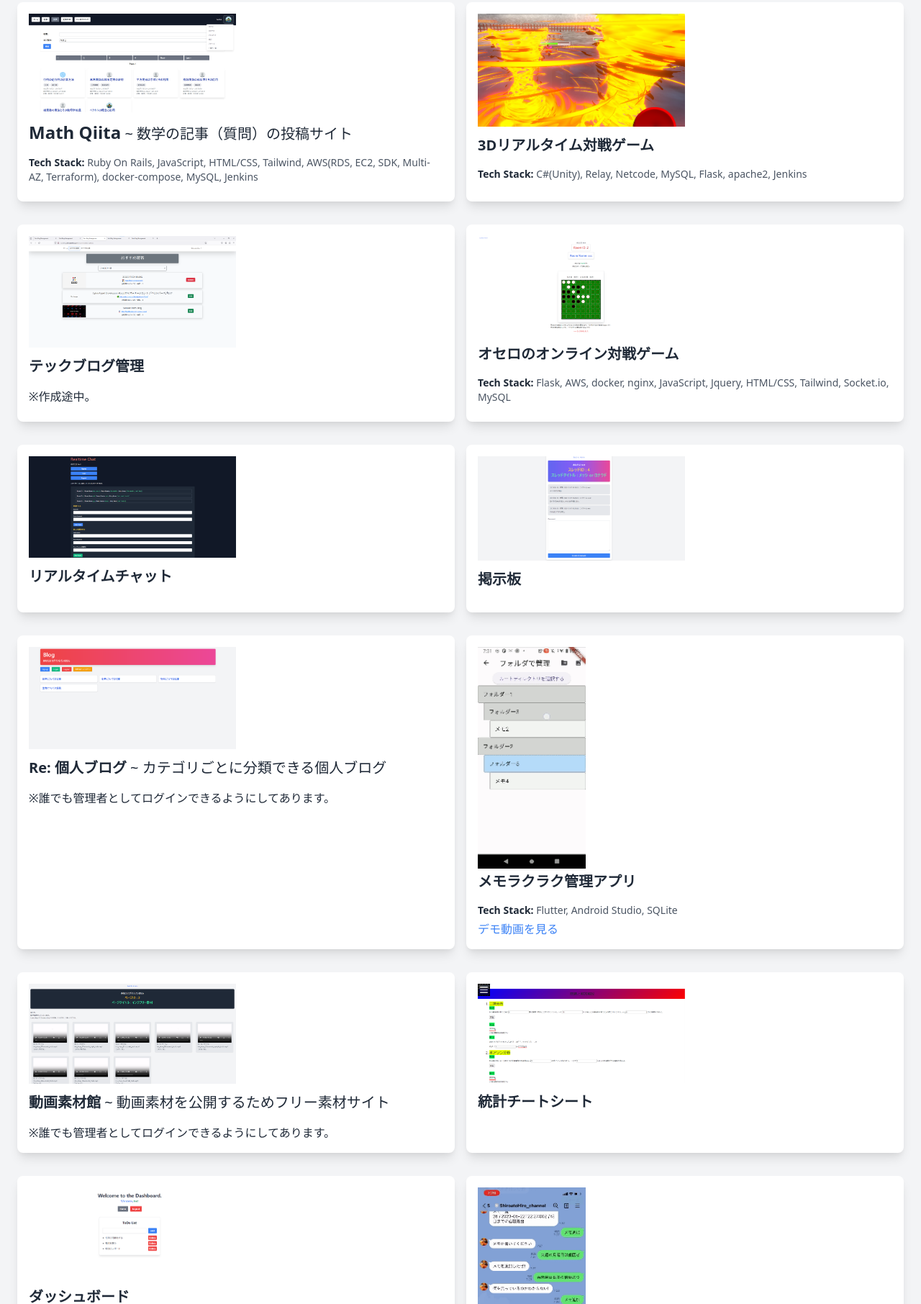
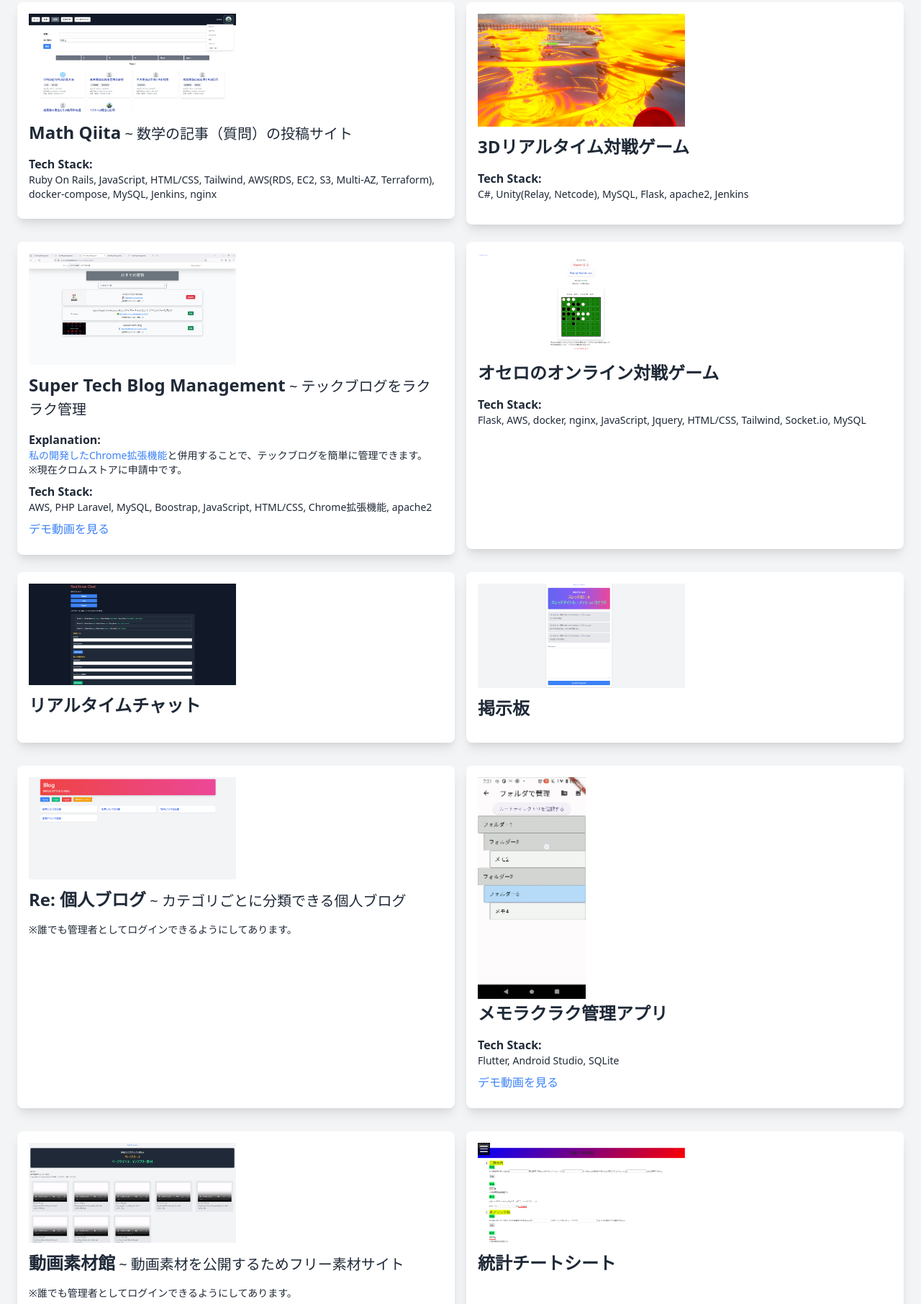
Before and after one commit to SuperHiroki/profile, a plain HTML site: page index.html in a window 1280 px wide. Shown: the part 742-2554 px from the top of the page at 72% size. Drawn offline with nearby package versions, Linux system fonts and the light colour scheme.

Commit message:
Super Tech Blog management

```diff
--- a/index.html
+++ b/index.html
@@ -18,7 +18,7 @@
             <img src="myphoto2.jpeg" alt="" class="mb-4" style="width: 150px; height: auto;">
             <p class="text-xl mb-2">Hiroki Jogo/城後大樹</p>
             <p class="text-lg mb-2">東京大学大学院 農学生命科学研究科 農学国際専攻 国際環境経済学研究室 M1</p>
-            <p class="text-lg">特にバックエンド領域に興味があります。dockerとTerraformが好きです。</p>
+            <p class="text-lg">特にバックエンド領域に興味があります。サーバサイド(Laravel, Django, Rails), docker, Terraformが好きです。</p>
         </section>
 
         <section class="mb-12">
@@ -40,109 +40,132 @@
                     <a href="https://mathqiita.shiroatohiro.com/" target="_blank">
                         <img src="thumbnail/mathqiita.png" alt="数学の記事（質問）の投稿サイトのサムネイル" class="mb-3" style="width: 50%; height: auto;">
                         <h3 class="text-2xl font-semibold mb-4">Math Qiita<span class="text-xl font-normal"> ~ 数学の記事（質問）の投稿サイト</span></h3>
-                        <p class="text-sm mb-2">
-                            <span class="font-semibold">Tech Stack:</span>
-                            <span class="text-gray-600">Ruby On Rails, JavaScript, HTML/CSS, Tailwind, AWS(RDS, EC2, SDK, Multi-AZ, Terraform), docker-compose, MySQL, Jenkins</span>
-                        </p>
+                        <div class="mb-2">
+                            <p class="font-semibold">Tech Stack:</p>
+                            <p class="text-sm">Ruby On Rails, JavaScript, HTML/CSS, Tailwind, AWS(RDS, EC2, S3, Multi-AZ, Terraform), docker-compose, MySQL, Jenkins, nginx</p>
+                        </div>
                     </a>
                 </div>
-                <div class="project bg-white shadow-lg rounded-lg p-4 mb-4">
+                <div class="project bg-white shadow-lg rounded-lg p-4 mb-2">
                     <a href="http://onlinebattle_webgl.shiroatohiro.com/" target="_blank">
                         <img src="thumbnail/unity.png" alt="3D オンライン対戦ゲームのサムネイル" class="mb-3" style="width: 50%; height: auto;">
-                        <h3 class="text-xl font-semibold mb-4">3Dリアルタイム対戦ゲーム</h3>
-                        <p class="text-sm mb-2">
-                            <span class="font-semibold">Tech Stack:</span>
-                            <span class="text-gray-600">C#(Unity), Relay, Netcode, MySQL, Flask, apache2, Jenkins</span>
-                        </p>
+                        <h3 class="text-2xl font-semibold mb-4">3Dリアルタイム対戦ゲーム</h3>
+                        <div class="mb-2">
+                            <p class="font-semibold">Tech Stack:</p>
+                            <p class="text-sm">C#, Unity(Relay, Netcode), MySQL, Flask, apache2, Jenkins</p>
+                        </div>
                     </a>
                 </div>
-                <div class="project bg-white shadow-lg rounded-lg p-4 mb-4">
-                    <a href="http://techblog.shiroatohiro.com/" target="_blank">
-                        <img src="thumbnail/techblog.png" alt="スーパーテックブログ管理のサムネイル" class="mb-3" style="width: 50%; height: auto;">
-                        <h3 class="text-xl font-semibold mb-4">テックブログ管理</h3>
-                        <p>※作成途中。</p>
+                <div class="project bg-white shadow-lg rounded-lg p-4 mb-2">
+                    <a href="https://techblog.shiroatohiro.com/" target="_blank">
+                        <img src="thumbnail/techblog.png" alt="Super Tech Blog Managementのサムネイル" class="mb-3" style="width: 50%; height: auto;">
+                        <h3 class="text-2xl font-semibold mb-4">Super Tech Blog Management<span class="text-xl font-normal"> ~ テックブログをラクラク管理</span></h3>
                     </a>
+                    <div class="mb-2">
+                        <p class="font-semibold">Explanation:</p>
+                        <p class="text-sm"><a href="https://github.com/SuperHiroki/chrome-extensions-for-techblog" target="_blank" class="text-blue-500 hover:text-blue-700 hover:underline">私の開発したChrome拡張機能</a>と併用することで、テックブログを簡単に管理できます。</p>
+                        <p class="text-sm">※現在クロムストアに申請中です。</p>
+                    </div>
+                    <div class="mb-2">
+                        <p class="font-semibold">Tech Stack:</p>
+                        <p class="text-sm">AWS, PHP Laravel, MySQL, Boostrap, JavaScript, HTML/CSS, Chrome拡張機能, apache2</p>
+                    </div>
+                    <div class="mb-2">
+                        <p><a href="https://www.youtube.com/watch?v=aX_NfZoXdXE" class="text-blue-500 hover:text-blue-700 hover:underline" target="_blank">デモ動画を見る</a></p>
+                    </div>
                 </div>
                 <div class="project bg-white shadow-lg rounded-lg p-4 mb-4">
                     <a href="http://site10.shiroatohiro.com" target="_blank">
                         <img src="thumbnail/othello.png" alt="オセロのオンライン対戦ゲームのサムネイル" class="mb-3" style="width: 50%; height: auto;">
-                        <h3 class="text-xl font-semibold mb-4">オセロのオンライン対戦ゲーム</h3>
-                        <p class="text-sm mb-2">
-                            <span class="font-semibold">Tech Stack:</span>
-                            <span class="text-gray-600">Flask, AWS, docker, nginx, JavaScript, Jquery, HTML/CSS, Tailwind, Socket.io, MySQL</span>
-                        </p>
+                        <h3 class="text-2xl font-semibold mb-4">オセロのオンライン対戦ゲーム</h3>
+                        <div class="mb-2">
+                            <p class="font-semibold">Tech Stack:</p>
+                            <p class="text-sm">Flask, AWS, docker, nginx, JavaScript, Jquery, HTML/CSS, Tailwind, Socket.io, MySQL</p>
+                        </div>
                     </a>
                 </div>
                 <div class="project bg-white shadow-lg rounded-lg p-4 mb-4">
                     <a href="http://site9.shiroatohiro.com" target="_blank">
                         <img src="thumbnail/chat.png" alt="リアルタイムチャットのサムネイル" class="mb-3" style="width: 50%; height: auto;">
-                        <h3 class="text-xl font-semibold mb-4">リアルタイムチャット</h3>
+                        <h3 class="text-2xl font-semibold mb-4">リアルタイムチャット</h3>
                     </a>
                 </div>
 
                 <div class="project bg-white shadow-lg rounded-lg p-4 mb-4">
                     <a href="http://site4.shiroatohiro.com" target="_blank">
                         <img src="thumbnail/board.png" alt="自由に書き込める掲示板のサムネイル" class="mb-3" style="width: 50%; height: auto;">
-                        <h3 class="text-xl font-semibold mb-4">掲示板</h3>
+                        <h3 class="text-2xl font-semibold mb-4">掲示板</h3>
                     </a>
                 </div>
 
                 <div class="project bg-white shadow-lg rounded-lg p-4 mb-4">
                     <a href="http://site7.shiroatohiro.com" target="_blank">
                         <img src="thumbnail/blog.png" alt="カテゴリごとに分類できるブログのサムネイル" class="mb-3" style="width: 50%; height: auto;">
-                        <h3 class="text-xl font-semibold mb-4">Re: 個人ブログ<span class="text-xl font-normal"> ~ カテゴリごとに分類できる個人ブログ</span></h3>
-                        <p>※誰でも管理者としてログインできるようにしてあります。</p>
+                        <h3 class="text-2xl font-semibold mb-4">Re: 個人ブログ<span class="text-xl font-normal"> ~ カテゴリごとに分類できる個人ブログ</span></h3>
+                        <div class="mb-2">
+                            <p class="text-sm">※誰でも管理者としてログインできるようにしてあります。</p>
+                        </div>
                     </a>
                 </div>
 
                 <div class="project bg-white shadow-lg rounded-lg p-4 mb-4">
                     <a href="https://www.youtube.com/watch?v=7gl76h1RBX8" target="_blank">
                         <img src="thumbnail/mobile.gif" alt="メモをラクラク管理アプリのサムネイル" class="mb-1" width="150" height="auto">
-                        <h3 class="text-xl font-semibold mb-4">メモラクラク管理アプリ</h3>
-                        <p class="text-sm mb-1">
-                            <span class="font-semibold">Tech Stack:</span>
-                            <span class="text-gray-600">Flutter, Android Studio, SQLite</span>
-                        </p>
+                        <h3 class="text-2xl font-semibold mb-4">メモラクラク管理アプリ</h3>
+                        <div class="mb-2">
+                            <p class="font-semibold">Tech Stack:</p>
+                            <p class="text-sm">Flutter, Android Studio, SQLite</p>
+                        </div>
                     </a>
-                    <a href="https://youtu.be/7gl76h1RBX8?si=kBNw73QO14cuWYWh" class="text-blue-500 hover:underline" target="_blank">デモ動画を見る</a>
+                    <div class="mb-2">
+                        <p><a href="https://youtu.be/7gl76h1RBX8?si=kBNw73QO14cuWYWh" class="text-blue-500 hover:text-blue-700 hover:underline" target="_blank">デモ動画を見る</a></p>
+                    </div>
                 </div>
 
                 <div class="project bg-white shadow-lg rounded-lg p-4 mb-4">
                     <a href="http://site6.shiroatohiro.com" target="_blank">
                         <img src="thumbnail/videosite.png" alt="動画素材を公開するためサイトのサムネイル" class="mb-3" style="width: 50%; height: auto;">
-                        <h3 class="text-xl font-semibold mb-4">動画素材館<span class="text-xl font-normal"> ~ 動画素材を公開するためフリー素材サイト</span></h3>
-                        <p>※誰でも管理者としてログインできるようにしてあります。</p>
+                        <h3 class="text-2xl font-semibold mb-4">動画素材館<span class="text-xl font-normal"> ~ 動画素材を公開するためフリー素材サイト</span></h3>
+                        <div class="mb-2">
+                            <p class="text-sm">※誰でも管理者としてログインできるようにしてあります。</p>
+                        </div>
                     </a>
                 </div>
 
                 <div class="project bg-white shadow-lg rounded-lg p-4 mb-4">
                     <a href="http://site11.shiroatohiro.com" target="_blank">
                         <img src="thumbnail/statscheatsheet.png" alt="統計チートシートのサムネイル" class="mb-3" style="width: 50%; height: auto;">
-                        <h3 class="text-xl font-semibold mb-4">統計チートシート</h3>
+                        <h3 class="text-2xl font-semibold mb-4">統計チートシート</h3>
                     </a>
                 </div>
 
                 <div class="project bg-white shadow-lg rounded-lg p-4 mb-4">
                     <a href="http://dashboard.shiroatohiro.com" target="_blank">
                         <img src="thumbnail/dashboard.png" alt="ダッシュボード（Todoリストのみ）のサムネイル" class="mb-3" style="width: 50%; height: auto;">
-                        <h3 class="text-xl font-semibold mb-4">ダッシュボード</h3>
-                        <p>※今のところTodoリストのみ実装してあります。</p>
+                        <h3 class="text-2xl font-semibold mb-4">ダッシュボード</h3>
+                        <div class="mb-2">
+                            <p>※今のところTodoリストのみ実装してあります。</p>
+                        </div>
                     </a>
                 </div>
 
                 <div class="project bg-white shadow-lg rounded-lg p-4 mb-4">
                     <a href="http://line.me/R/ti/p/%40467etfxh" target="_blank">
                         <img src="thumbnail/linebot.gif" alt="メモを管理できる Line Botのサムネイル" class="mb-3" width="150" height="auto">
-                        <h3 class="text-xl font-semibold mb-4">メモ管理 Line Bot</h3>
+                        <h3 class="text-2xl font-semibold mb-4">メモ管理 Line Bot</h3>
                     </a>
-                    <a href="https://youtube.com/watch?v=47_ZcjrRDAw&t=1s" class="text-blue-500 hover:underline" target="_blank">デモ動画を見る</a>
+                    <div class="mb-2">
+                        <p><a href="https://youtube.com/watch?v=47_ZcjrRDAw&t=1s" class="text-blue-500 hover:text-blue-700 hover:underline" target="_blank">デモ動画を見る</a></p>
+                    </div>
                 </div>
 
                 <div class="project bg-white shadow-lg rounded-lg p-4 mb-4">
                     <a href="http://site5.shiroatohiro.com" target="_blank">
                         <img src="thumbnail/blog_simple.png" alt="ブログ（誰でも管理者としてログインできるようにしてある）のサムネイル" class="mb-3" style="width: 50%; height: auto;">
-                        <h3 class="text-xl font-semibold mb-4">個人ブログ</h3>
-                        <p>※誰でも管理者としてログインできるようにしてあります。</p>
+                        <h3 class="text-2xl font-semibold mb-4">個人ブログ</h3>
+                        <div class="mb-2">
+                            <p>※誰でも管理者としてログインできるようにしてあります。</p>
+                        </div>
                     </a>
                 </div>
 
@@ -564,23 +587,23 @@
             <p>大学：フットサル部に所属しました。幹部、副キャプテンを務めて、インカレ全国大会出場を達成しました。全国大会では得点王になりました。</p>
             <h3 class="text-xl font-semibold my-3">CGや動画編集</h3>
             <p>趣味でやっていました。下の画像は例です。</p>
-            <div class="grid grid-flow-col auto-cols-max gap-4">
-                <div class="bg-white shadow-lg rounded-lg p-4 mb-4">
+            <div class="grid grid-cols-2 sm:grid-cols-3 md:grid-cols-3 lg:grid-cols-4 gap-4">
+                <div class="bg-white shadow-lg rounded-lg p-4 mb-4 flex justify-center items-center">
                     <a href="https://youtu.be/Ltltm94DNek" target="_blank">
                         <img src="movie/book.gif" alt="book in space" width="200" height="auto">
                     </a>
                 </div>
-                <div class="bg-white shadow-lg rounded-lg p-4 mb-4">
+                <div class="bg-white shadow-lg rounded-lg p-4 mb-4 flex justify-center items-center">
                     <a href="https://youtu.be/If7CxjFfPzk" target="_blank">
                         <img src="movie/chara.gif" alt="book in space" width="200" height="auto">
                     </a>
                 </div>
-                <div class="bg-white shadow-lg rounded-lg p-4 mb-4">
+                <div class="bg-white shadow-lg rounded-lg p-4 mb-4 flex justify-center items-center">
                     <a href="https://youtu.be/hNnQCj37be0" target="_blank">
                         <img src="movie/candles.gif" alt="book in space" width="200" height="auto">
                     </a>
                 </div>
-                <div class="bg-white shadow-lg rounded-lg p-4 mb-4">
+                <div class="bg-white shadow-lg rounded-lg p-4 mb-4 flex justify-center items-center">
                     <a href="https://youtu.be/nCulg98Cs-8?si=VnvSJ4XmmxQazFBQ" target="_blank">
                         <img src="movie/compass.gif" alt="book in space" width="200" height="auto">
                     </a>
```
